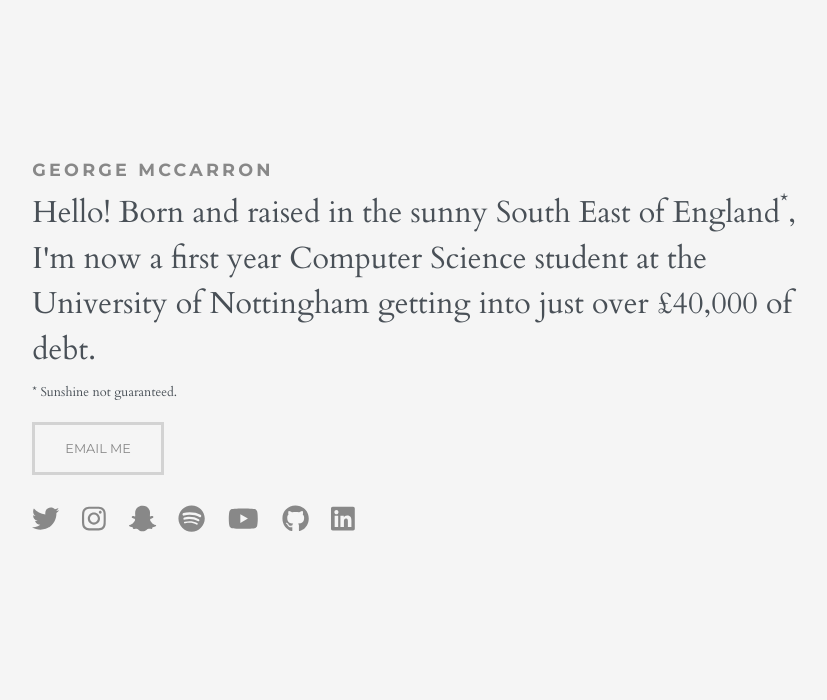
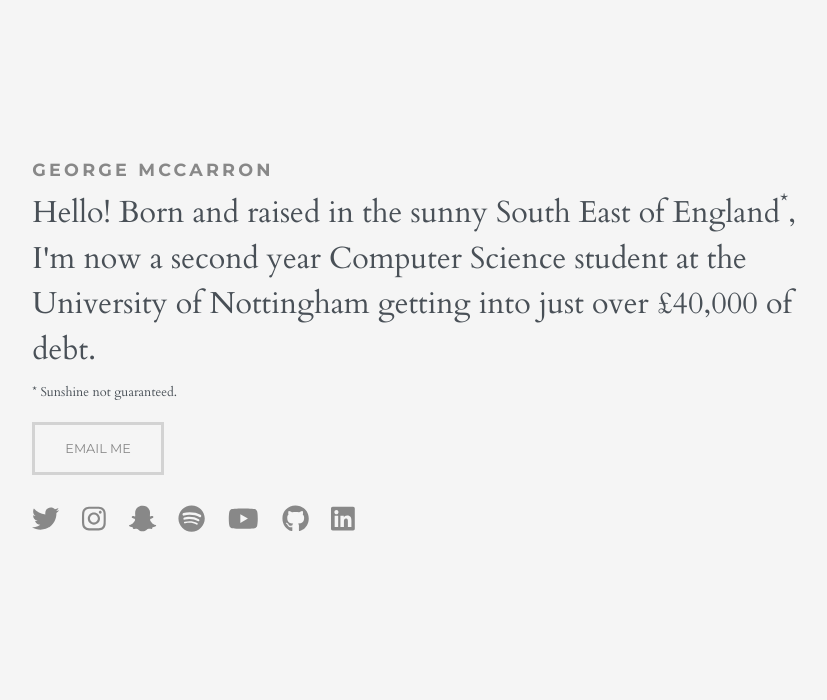
Before and after one commit to george1410/personal-site, a PHP site: page / in a window 1280 px wide. Shown: the part 31-731 px from the top of the page, without its empty margins (206-1033 px from the left). Run offline with PHP 8.4, Linux system fonts and the light colour scheme; some libraries are stand-ins or nearby versions.

Commit message:
updated to second year

```diff
--- a/index.php
+++ b/index.php
@@ -18,7 +18,7 @@
                 <div class="col col-md-8">
                     <h1>George McCarron</h1>
                     <p class="intro">
-                        Hello! Born and raised in the sunny South East of England<sup>*</sup>, I'm now a first year Computer Science student at the University of Nottingham getting into just over £40,000 of debt.
+                        Hello! Born and raised in the sunny South East of England<sup>*</sup>, I'm now a second year Computer Science student at the University of Nottingham getting into just over £40,000 of debt.
                     </p>
                     <p class="intro smallprint">* Sunshine not guaranteed.</p>
                     <a class="btn btn-outline-dark intro-btn" href="mailto:hello@georgemccarron.com">Email me</a>
```
